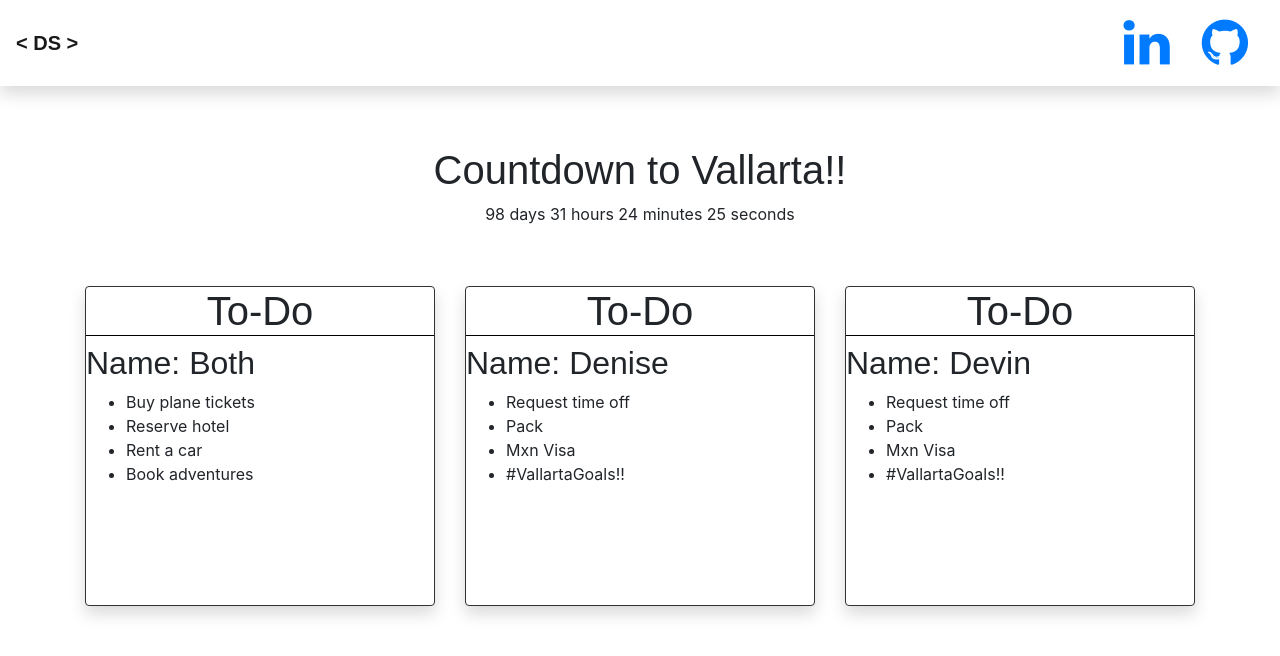
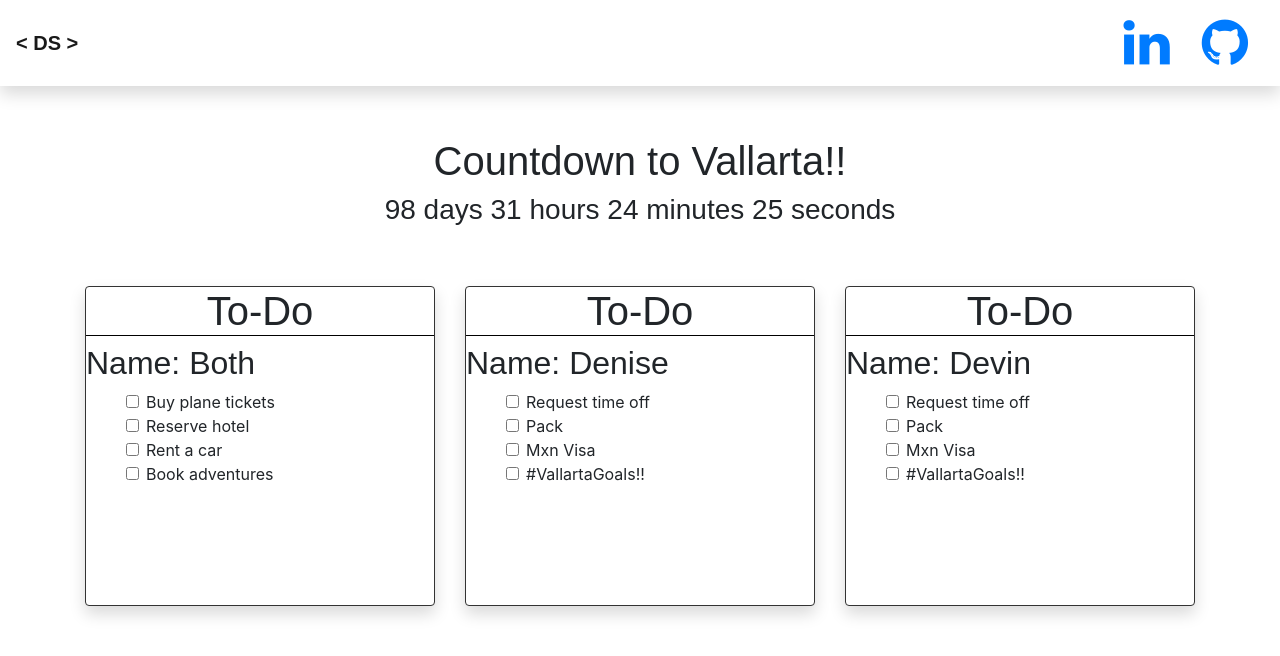
Before and after one commit to Bigshmow/Vacation-Countdown, a React (Create React App) app in the folder client/: page / in a window 1280 px wide. Shown: the top 656 px of the page. Built offline with nearby package versions, Linux system fonts and the light colour scheme; a web font is replaced by a local one.

Commit message:
added checkboxes to the list pop

```diff
--- a/client/src/components/Countdown.js
+++ b/client/src/components/Countdown.js
@@ -43,7 +43,7 @@ export const Countdown = props => {
       return (
         <Col xs='12'>
             <h1>Countdown to Vallarta!!</h1>
-            {timer.length ? timer : <span>Puerto Vallarta here we come!!</span>}
+            <h3>{timer.length ? timer : <span>Puerto Vallarta here we come!!</span>}</h3>
         </Col>
       )
 }
--- a/client/src/components/Todocard.js
+++ b/client/src/components/Todocard.js
@@ -1,5 +1,5 @@
 import React, { Fragment } from "react";
-import { Card, Col } from "reactstrap";
+import { Card, Col, FormGroup, Label, Input } from "reactstrap";
 import "../styles.css";
 
 export const Todocard = (props) => {
@@ -16,7 +16,12 @@ const Todos = require("../todos.json")
                         <h2>Name: {todo.name}</h2>
                         <ul>
                         {todo.list.map( (item, i) =>
-                            <li key={i}>{item}</li>
+                            <FormGroup check key={i}>
+                                <Label check>
+                                    <Input type="checkbox" />{' '}
+                                    {item}
+                                </Label>
+                            </FormGroup>
                             )}
                         </ul>
                     </Card>
```
